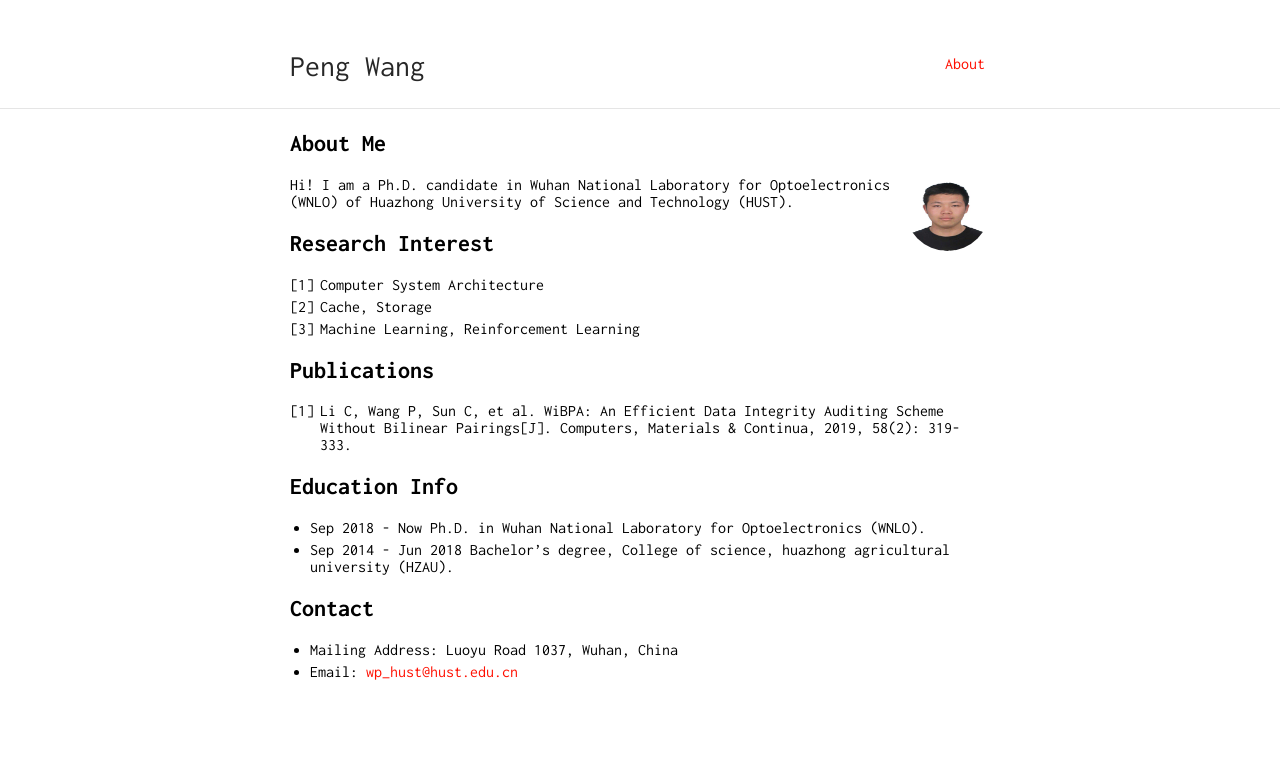
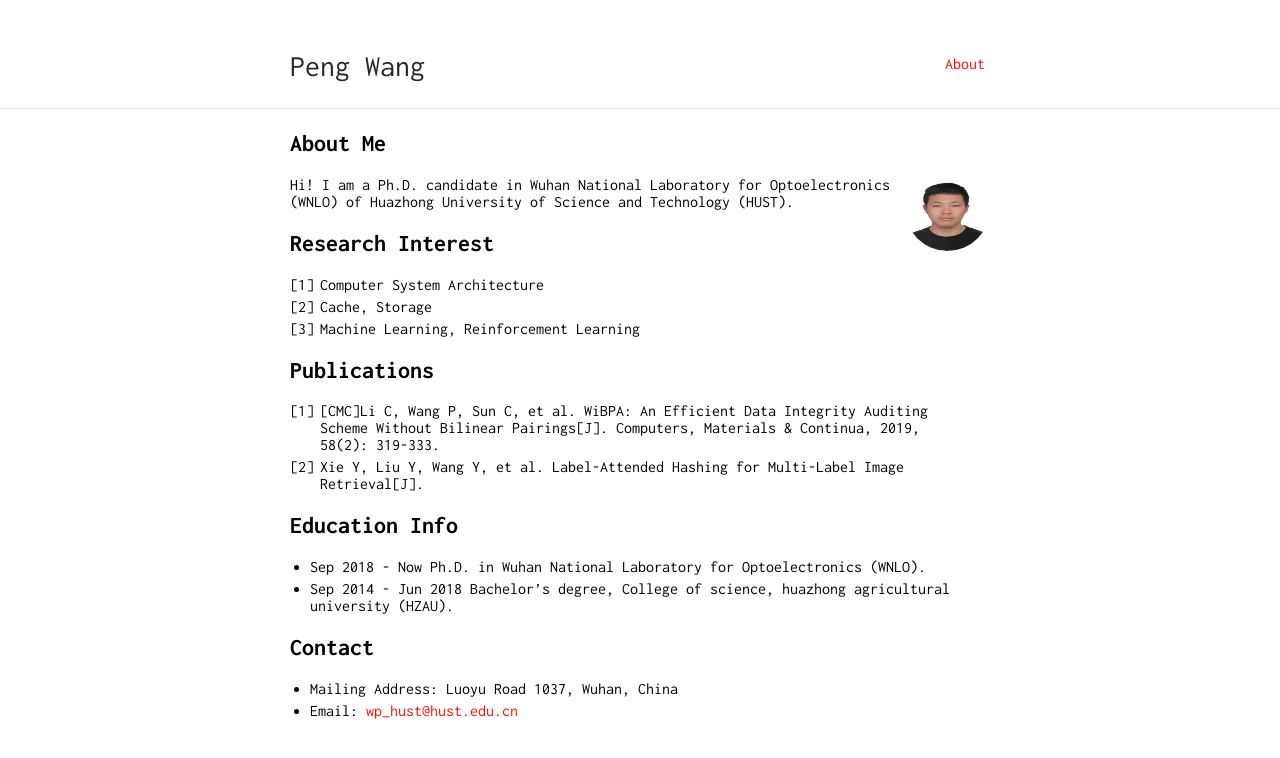
Before and after one commit to oswald-hust/oswald-hust.github.io, a Jekyll site: the page built from index.md, in a window 1280 px wide. Shown: the top 758 px of the page. Built offline with Jekyll 4.4.1, drawn with Linux system fonts in a browser that asks for light colours; our own code applies the rules of GitHub Pages for plain Markdown files.

Commit message:
Update index.md

```diff
--- a/index.md
+++ b/index.md
@@ -16,7 +16,8 @@ Hi! I am a Ph.D. candidate in Wuhan National Laboratory for Optoelectronics (WNL
 
 ## Publications
 
-1. Li C, Wang P, Sun C, et al. WiBPA: An Efficient Data Integrity Auditing Scheme Without Bilinear Pairings[J]. Computers, Materials & Continua, 2019, 58(2): 319-333.
+1. [CMC]Li C, Wang P, Sun C, et al. WiBPA: An Efficient Data Integrity Auditing Scheme Without Bilinear Pairings[J]. Computers, Materials & Continua, 2019, 58(2): 319-333.
+2. Xie Y, Liu Y, Wang Y, et al. Label-Attended Hashing for Multi-Label Image Retrieval[J].
 
 ## Education Info
 
```
